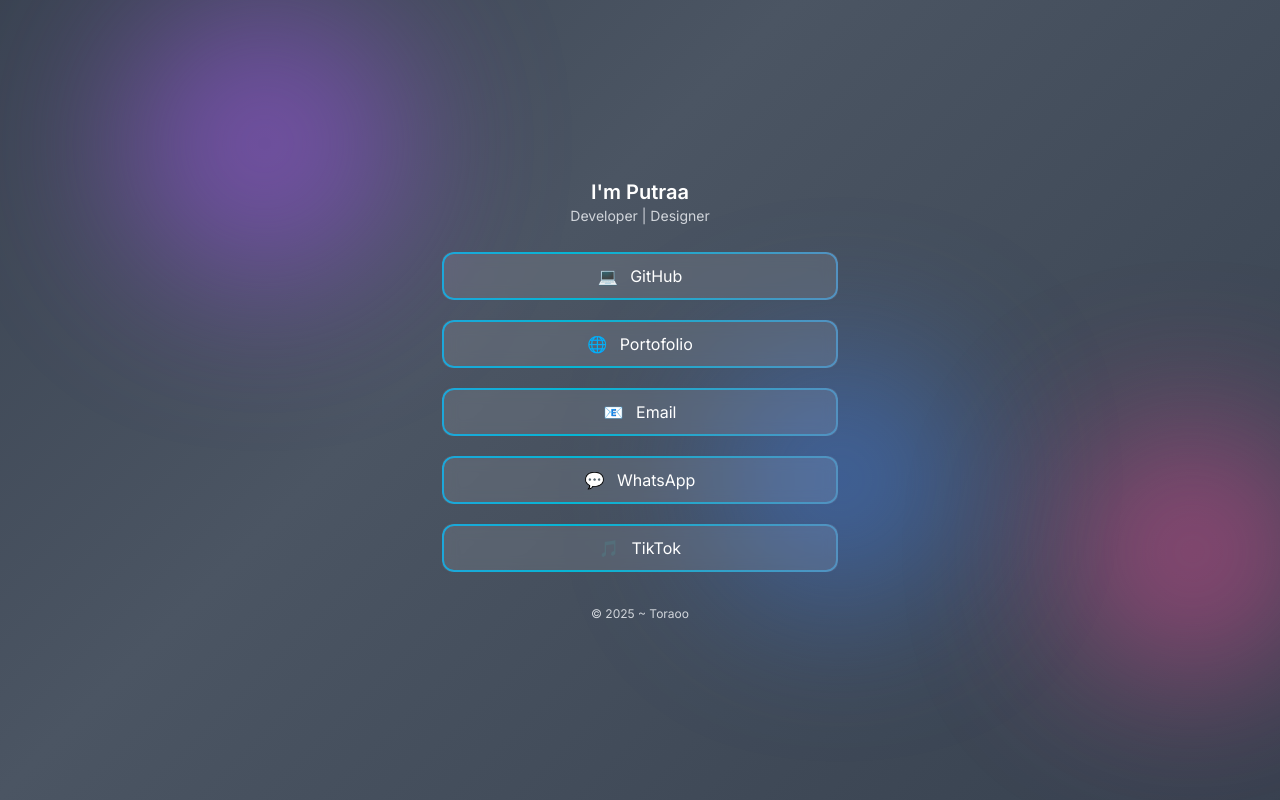
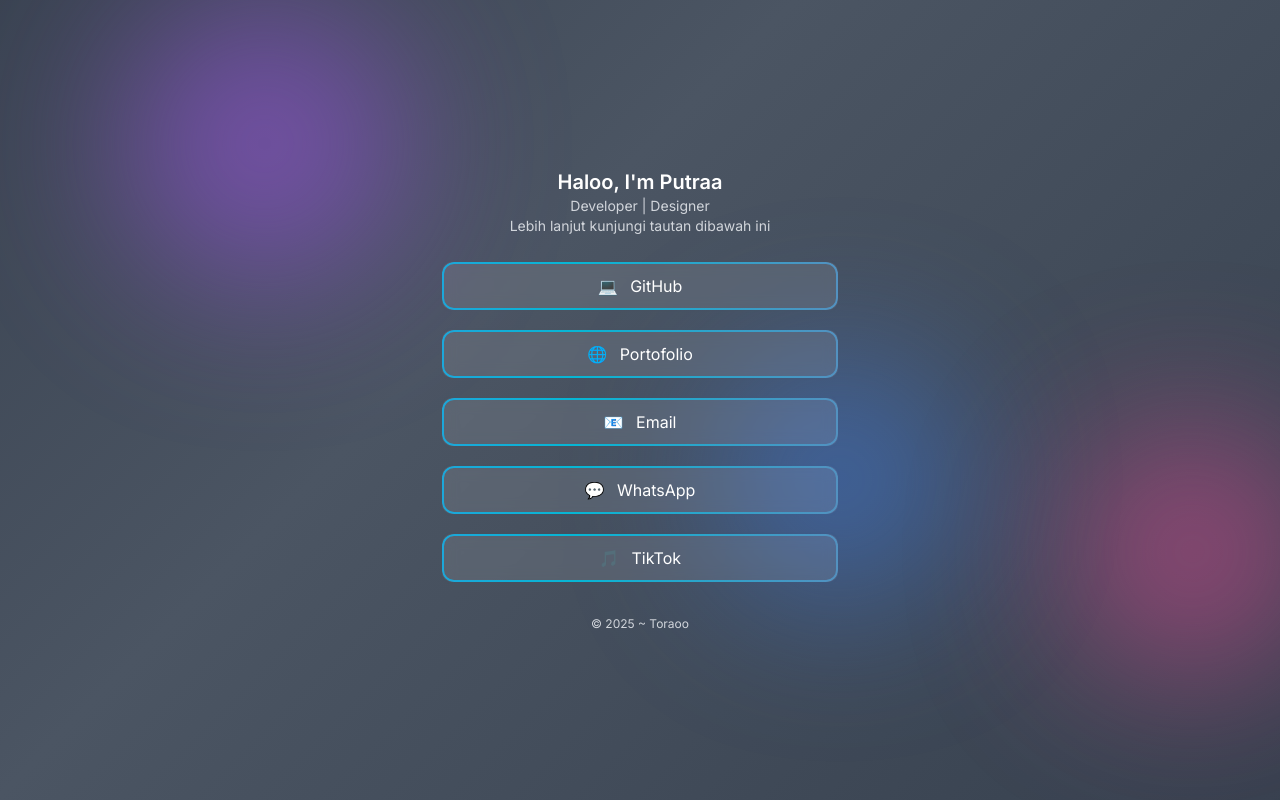
Before and after one commit to gweisp/linktroo, a plain HTML site: page index.html in a window 1280 px wide. Shown: the top 800 px of the page. Drawn offline with nearby package versions, Linux system fonts and the light colour scheme.

Commit message:
Update index.html
tambah deskripsi

```diff
--- a/index.html
+++ b/index.html
@@ -112,8 +112,9 @@
     <div class="w-full max-w-md p-6 text-center relative z-10">
       <!-- Profile -->
       <div class="flex flex-col items-center mb-6">
-        <h1 class="text-xl font-semibold">I'm Putraa</h1>
+        <h1 class="text-xl font-semibold">Haloo, I'm Putraa</h1>
         <p class="text-sm text-gray-300">Developer | Designer</p>
+        <p class="text-sm text-gray-300">Lebih lanjut kunjungi tautan dibawah ini</p>
       </div>
 
       <!-- Links -->
```
